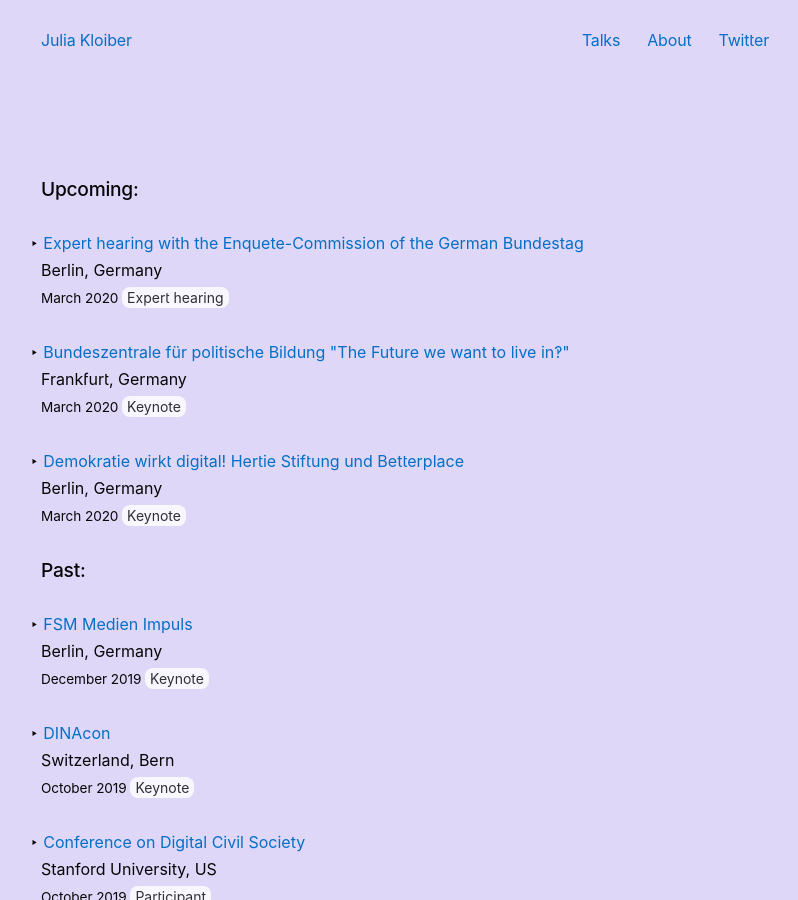
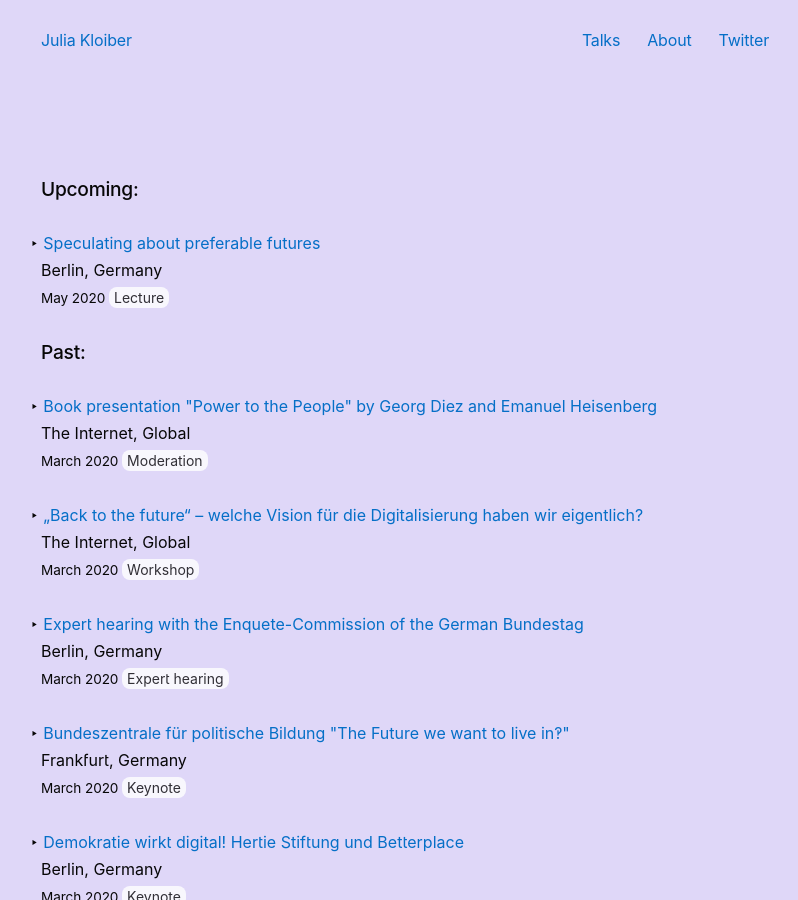
Before and after one commit to juliakloiber/juliakloiber.github.io, a Jekyll site: the page built from talks.html, in a window 1280 px wide and 900 px high. Shown: the whole window, without its empty margins (235-1033 px from the left). Built offline with Jekyll 4.4.1, drawn with Linux system fonts in a browser that asks for light colours; some web fonts are replaced.

Commit message:
added talks

```diff
--- a/talks.html
+++ b/talks.html
@@ -21,6 +21,49 @@
 </style>
 
 <h3>Upcoming:</h3>
+
+<ul>
+    <li>
+        <a href="https://www.hu-berlin.de/en">Speculating about preferable futures</a>
+        <br>
+        Berlin, Germany<br>
+        <time>
+            May 2020
+        </time>
+        <span class="tag talk">Lecture</span>
+    </li>
+</ul>
+
+
+<h3>Past:</h3>
+
+
+<ul>
+    <li>
+        <a href="https://www.youtube.com/watch?v=Mnh1dnvkHSA&feature=emb_logo">Book presentation "Power to the People" by Georg Diez and Emanuel Heisenberg</a>
+        <br>
+        The Internet, Global<br>
+        <time>
+            March 2020
+        </time>
+        <span class="tag talk">Moderation</span>
+    </li>
+</ul>
+
+<ul>
+    <li>
+        <a href="https://www.innovationsbuero.net/back-to-the-future-welche-vision-fuer-die-digitalisierung-haben-wir-eigentlich/">„Back to the future“ – welche Vision für die Digitalisierung haben wir eigentlich?</a>
+        <br>
+        The Internet, Global<br>
+        <time>
+            March 2020
+        </time>
+        <span class="tag talk">Workshop</span>
+    </li>
+</ul>
+
+
+
 
 
 <ul>
```
Also changed, not shown: other parts of talks.html (+0 -4 lines).
